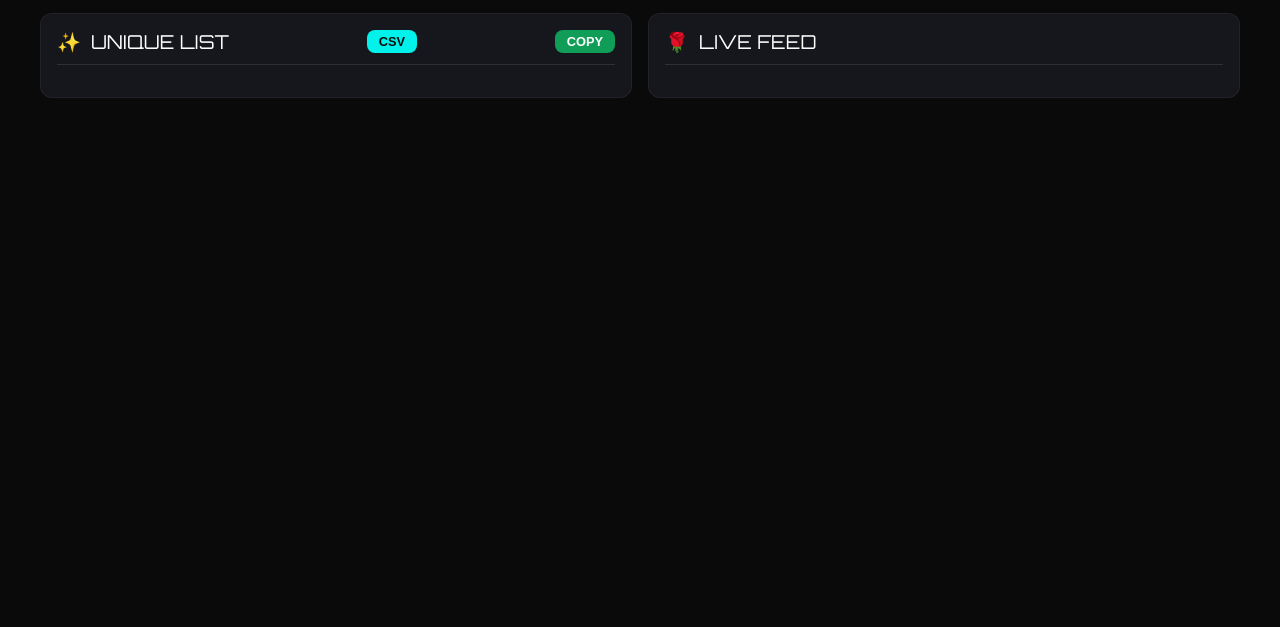
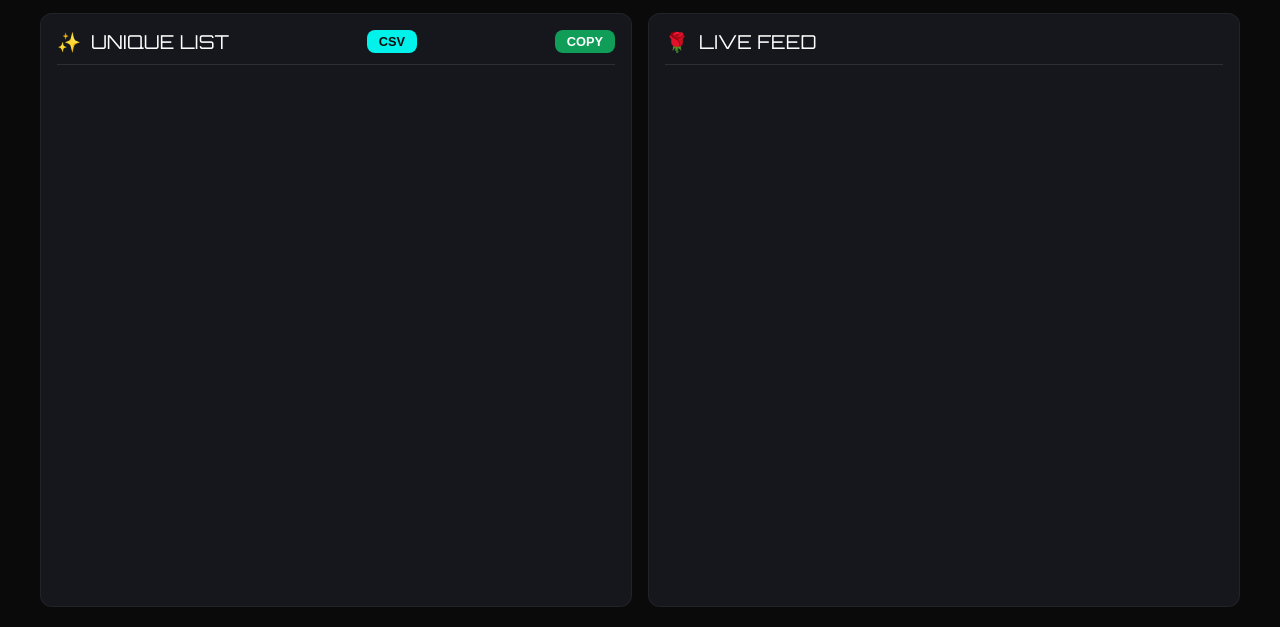
Before and after one commit to cooowabungaaa-hue/tiktok-rose-counter, a website: page public/index.html in a window 1280 px wide. Shown: the part 286-913 px from the top of the page. Before the commit the page ends 840 px from the top, so only its background shows below. Drawn offline with nearby package versions, Linux system fonts and the light colour scheme; no server answers.

Commit message:
Optimize list panel height

```diff
--- a/public/index.html
+++ b/public/index.html
@@ -241,7 +241,10 @@
             border-radius: 12px;
             padding: 16px;
             border: 1px solid rgba(255, 255, 255, 0.05);
-            max-height: 550px;
+            /* max-height: 550px; Removed fixed height */
+            height: calc(100vh - 240px);
+            /* Fill remaining space */
+            min-height: 400px;
             overflow-y: auto;
             display: flex;
             flex-direction: column;
```
